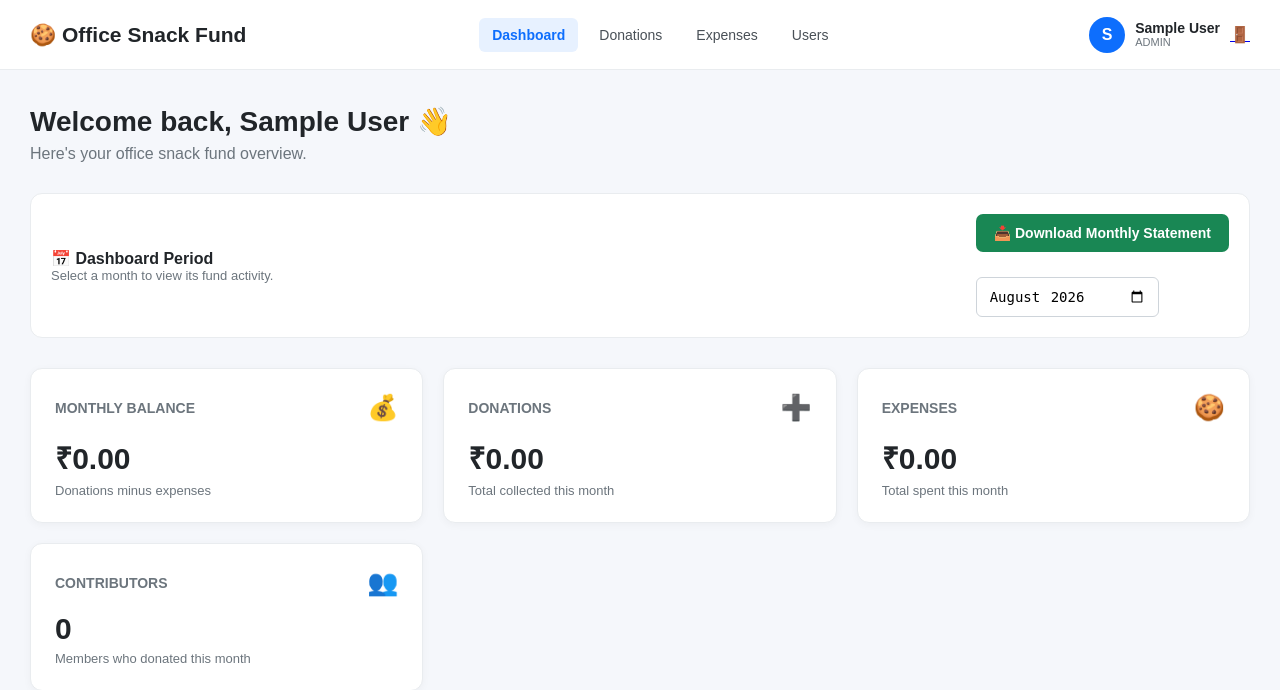
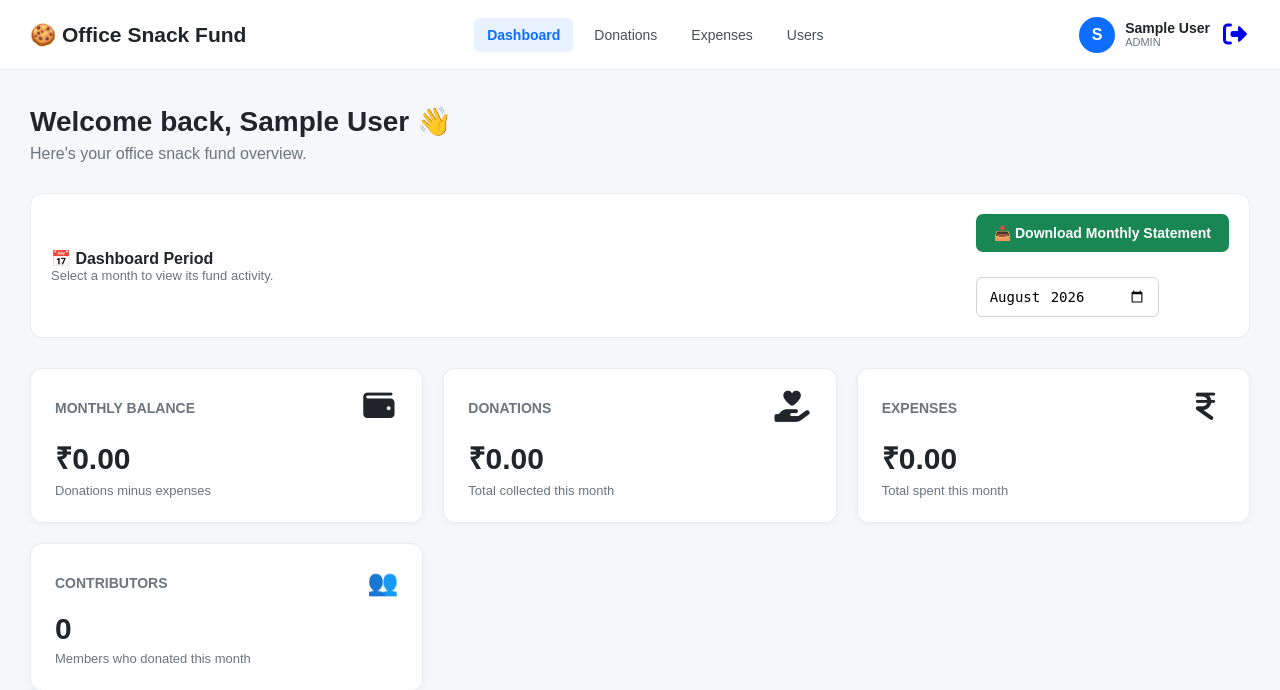
Before and after one commit to GoswamiSoham/office-snack-fund, a Flask app: page / in a window 1280 px wide. Shown: the top 690 px of the page. Run offline with Flask 3, Linux system fonts and the light colour scheme; the visitor is signed in with stand-in values (Sample User, id 1); data that the repository does not hold is empty; parts of the project's set-up code (start-up, migrations or seed data) failed here and were passed over; some libraries are stand-ins or nearby versions.

Commit message:
some fixes

```diff
--- a/templates/dashboard.html
+++ b/templates/dashboard.html
@@ -23,6 +23,11 @@
     <!-- Chart.js -->
 
     <script src="https://cdn.jsdelivr.net/npm/chart.js"></script>
+
+
+    <link rel="stylesheet" href="https://cdnjs.cloudflare.com/ajax/libs/font-awesome/7.3.0/css/all.min.css"/>
+    <script src="https://kit.fontawesome.com/YOUR_KIT_CODE.js" crossorigin="anonymous"></script>
+
 
 </head>
 
@@ -98,7 +103,7 @@
 
 
         <a href="/logout">
-            🚪
+            <i class="fa-solid fa-right-from-bracket fa-xl"></i>
         </a>
 
     </div>
@@ -210,7 +215,8 @@
                 </span>
 
                 <span class="summary-icon">
-                    💰
+
+                    <i class="fa-solid fa-wallet fa-lg"></i>
                 </span>
 
             </div>
@@ -244,7 +250,7 @@
                 </span>
 
                 <span class="summary-icon">
-                    ➕
+                    <i class="fa-solid fa-hand-holding-heart fa-lg"></i>
                 </span>
 
             </div>
@@ -278,7 +284,7 @@
                 </span>
 
                 <span class="summary-icon">
-                    🍪
+                    <i class="fa-solid fa-indian-rupee-sign fa-lg"></i>
                 </span>
 
             </div>
@@ -661,6 +667,16 @@
                         data: chartData.map(
                             item => item.amount
                         ),
+                        backgroundColor: [
+                            "#198754",  // Donations - green
+                            "#dc3545"   // Expenses - red
+                        ],
+                        borderColor: [
+                            "#198754",
+                            "#dc3545"
+                        ],
+
+                        borderWidth: 1,
 
                         borderRadius: 8
 
@@ -794,6 +810,8 @@
         }
     );
 
+
+
 </script>
 
 
```
Also changed, not shown: templates/donations.html (+7 -2 lines), templates/expenses.html (+7 -2 lines).
